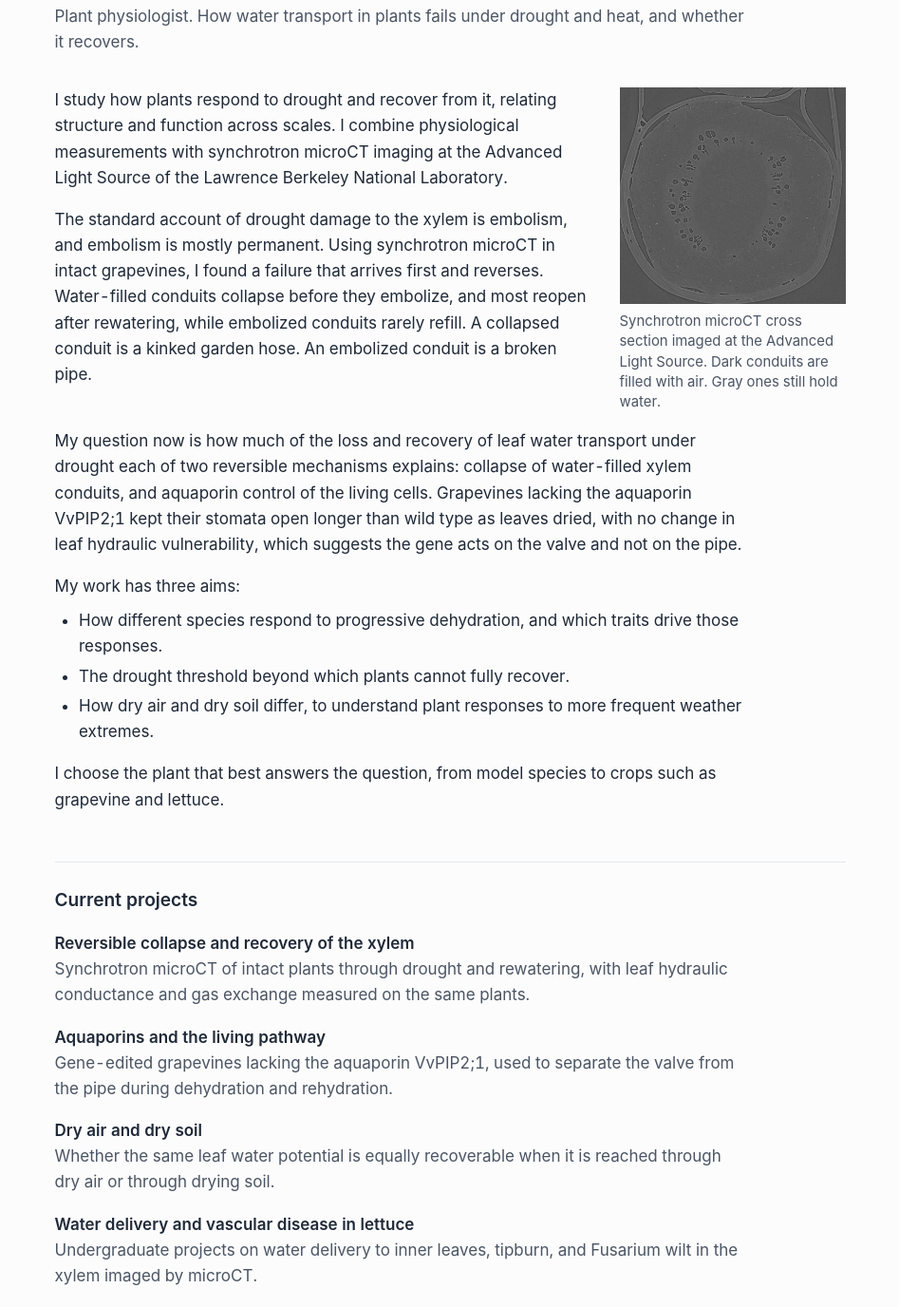
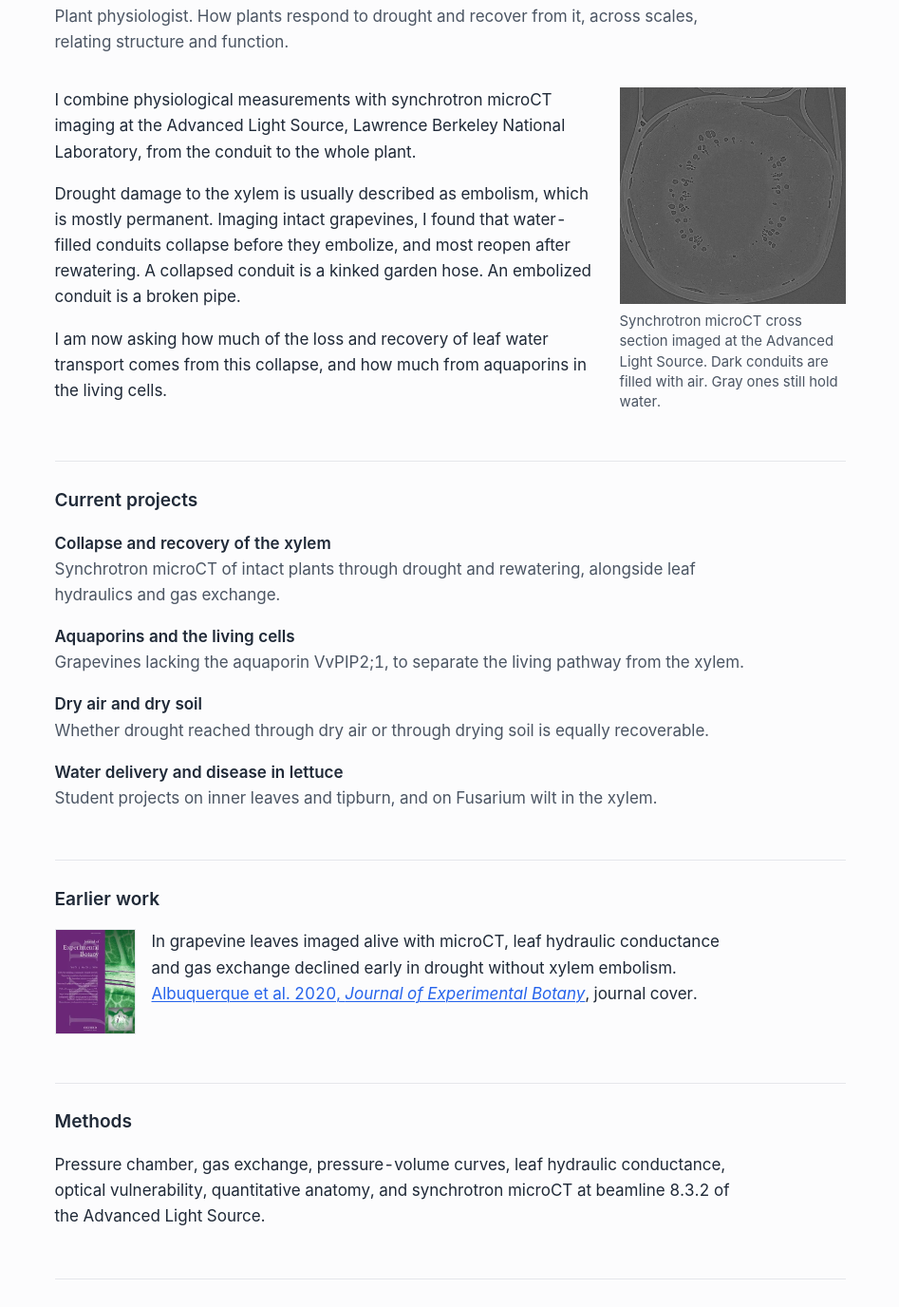
Before and after one commit to cpalbuquerque/cpalbuquerque.github.io, an Astro site: page / in a window 1280 px wide. Shown: the part 156-1532 px from the top of the page at 95% size, without its empty margins (166-1113 px from the left). Built offline with nearby package versions, Linux system fonts and the light colour scheme; Astro itself is replaced by a stand-in of ours.

Commit message:
Simplify Research: structure and function across scales, shorter text
- One-line summary now reads: how plants respond to drought and recover
  from it, across scales, relating structure and function. Used in the
  site description, share card and People.
- Research text cut to three short paragraphs; aims list removed;
  shorter projects and methods; funding in one quiet list.
- Almond data figure moved to Research training on People.
- Shorter description of the Plant Physiology course research experience.

```diff
--- a/src/data/site.js
+++ b/src/data/site.js
@@ -13,7 +13,7 @@ export const person = {
 };
 
 export const siteDescription =
-  'Caetano Albuquerque, plant physiologist at CSU Monterey Bay: how water transport in plants fails under drought and heat, and whether it recovers.';
+  'Caetano Albuquerque, plant physiologist at CSU Monterey Bay: how plants respond to drought and recover from it, across scales, relating structure and function.';
 
 // status: 'published' | 'accepted' | 'review'
 // Student authors: * undergraduate mentee, ** co-mentored graduate student.
--- a/src/pages/index.astro
+++ b/src/pages/index.astro
@@ -1,57 +1,58 @@
 ---
 import { Image } from 'astro:assets';
 import Base from '../layouts/Base.astro';
-import { person, supporters, funding } from '../data/site.js';
+import { person, funding } from '../data/site.js';
 import { findPhoto, loadLogos } from '../lib/content.js';
 
-// TODO: content/photos/microct_grapevine.jpg (or .png) with its line in captions.txt.
 const microct = findPhoto(/^microct_grapevine\.(jpe?g|png|webp)$/i);
-// TODO: logo files in content/logos/ listed in logos.txt. Until then the names show as text.
+// TODO: logo files in content/logos/ listed in logos.txt.
 const logos = loadLogos();
-const almond = findPhoto(/^data_almond_vulnerability\./);
 
 const projects = [
   {
-    title: 'Reversible collapse and recovery of the xylem',
-    text: 'Synchrotron microCT of intact plants through drought and rewatering, with leaf hydraulic conductance and gas exchange measured on the same plants.',
+    title: 'Collapse and recovery of the xylem',
+    text: 'Synchrotron microCT of intact plants through drought and rewatering, alongside leaf hydraulics and gas exchange.',
   },
   {
-    title: 'Aquaporins and the living pathway',
-    text: 'Gene-edited grapevines lacking the aquaporin VvPIP2;1, used to separate the valve from the pipe during dehydration and rehydration.',
+    title: 'Aquaporins and the living cells',
+    text: 'Grapevines lacking the aquaporin VvPIP2;1, to separate the living pathway from the xylem.',
   },
   {
     title: 'Dry air and dry soil',
-    text: 'Whether the same leaf water potential is equally recoverable when it is reached through dry air or through drying soil.',
+    text: 'Whether drought reached through dry air or through drying soil is equally recoverable.',
   },
   {
-    title: 'Water delivery and vascular disease in lettuce',
-    text: 'Undergraduate projects on water delivery to inner leaves, tipburn, and Fusarium wilt in the xylem imaged by microCT.',
+    title: 'Water delivery and disease in lettuce',
+    text: 'Student projects on inner leaves and tipburn, and on Fusarium wilt in the xylem.',
   },
 ];
 ---
 
 <Base
   title="Research"
-  description="Caetano Albuquerque, plant physiologist at CSU Monterey Bay: how water transport in plants fails under drought and heat, and whether it recovers."
+  description="Caetano Albuquerque, plant physiologist at CSU Monterey Bay: how plants respond to drought and recover, across scales and relating structure and function."
 >
   <h1 class="text-2xl">{person.name}</h1>
   <p class="mt-1 max-w-measure text-muted">
-    Plant physiologist. How water transport in plants fails under drought and heat, and whether it recovers.
+    Plant physiologist. How plants respond to drought and recover from it, across scales, relating
+    structure and function.
   </p>
 
   <div class="mt-8 flex flex-col gap-6 md:flex-row md:items-start">
     <div class="prose-block md:flex-1">
       <p>
-        I study how plants respond to drought and recover from it, relating structure and function
-        across scales. I combine physiological measurements with synchrotron microCT imaging at the
-        Advanced Light Source of the Lawrence Berkeley National Laboratory.
+        I combine physiological measurements with synchrotron microCT imaging at the Advanced Light Source,
+        Lawrence Berkeley National Laboratory, from the conduit to the whole plant.
       </p>
       <p>
-        The standard account of drought damage to the xylem is embolism, and embolism is mostly
-        permanent. Using synchrotron microCT in intact grapevines, I found a failure that arrives first
-        and reverses. Water-filled conduits collapse before they embolize, and most reopen after
-        rewatering, while embolized conduits rarely refill. A collapsed conduit is a kinked garden hose.
-        An embolized conduit is a broken pipe.
+        Drought damage to the xylem is usually described as embolism, which is mostly permanent. Imaging
+        intact grapevines, I found that water-filled conduits collapse before they embolize, and most
+        reopen after rewatering. A collapsed conduit is a kinked garden hose. An embolized conduit is a
+        broken pipe.
+      </p>
+      <p>
+        I am now asking how much of the loss and recovery of leaf water transport comes from this
+        collapse, and how much from aquaporins in the living cells.
       </p>
     </div>
     {microct && (
@@ -60,26 +61,6 @@ const projects = [
         <figcaption class="mt-2 text-sm text-muted">{microct.caption}</figcaption>
       </figure>
     )}
-  </div>
-
-  <div class="prose-block mt-4">
-    <p>
-      My question now is how much of the loss and recovery of leaf water transport under drought each
-      of two reversible mechanisms explains: collapse of water-filled xylem conduits, and aquaporin
-      control of the living cells. Grapevines lacking the aquaporin VvPIP2;1 kept their stomata open
-      longer than wild type as leaves dried, with no change in leaf hydraulic vulnerability, which
-      suggests the gene acts on the valve and not on the pipe.
-    </p>
-    <p>My work has three aims:</p>
-    <ul class="mt-2 list-disc space-y-1 pl-6">
-      <li>How different species respond to progressive dehydration, and which traits drive those responses.</li>
-      <li>The drought threshold beyond which plants cannot fully recover.</li>
-      <li>How dry air and dry soil differ, to understand plant responses to more frequent weather extremes.</li>
-    </ul>
-    <p class="mt-4">
-      I choose the plant that best answers the question, from model species to crops such as grapevine
-      and lettuce.
-    </p>
   </div>
 
   <h2 class="section-title">Current projects</h2>
@@ -92,53 +73,32 @@ const projects = [
     ))}
   </dl>
 
-  {almond && (
-    <figure class="mt-6 max-w-lg">
-      <Image src={almond.image} alt={almond.caption} widths={[520, 900]} sizes="(min-width: 768px) 32rem, 100vw" class="h-auto w-full border border-rule" />
-      <figcaption class="mt-2 text-sm text-muted">{almond.caption}</figcaption>
-    </figure>
-  )}
-
   <h2 class="section-title">Earlier work</h2>
   <div class="mt-4 flex max-w-measure gap-4">
     <a href="https://doi.org/10.1093/jxb/eraa392" class="shrink-0 hover:bg-transparent">
-      <img src="/img/jxb-2020-cover.webp" width="240" height="313" alt="Cover of Journal of Experimental Botany, volume 71, issue 22, 2020, featuring this paper" class="h-auto w-20 border border-rule" loading="lazy" />
+      <img src="/img/jxb-2020-cover.webp" width="240" height="313" alt="Cover of Journal of Experimental Botany, volume 71, issue 22, 2020" class="h-auto w-20 border border-rule" loading="lazy" />
     </a>
     <p>
       In grapevine leaves imaged alive with microCT, leaf hydraulic conductance and gas exchange declined
-      early in drought without xylem embolism. The decline was driven by the living cells outside the xylem.
+      early in drought without xylem embolism.
       <a href="https://doi.org/10.1093/jxb/eraa392">Albuquerque et al. 2020, <em>Journal of Experimental Botany</em></a>, journal cover.
     </p>
   </div>
 
   <h2 class="section-title">Methods</h2>
   <p class="mt-4 max-w-measure">
-    Pressure chamber, porometry and gas exchange, pressure-volume curves, leaf hydraulic conductance by the
-    evaporative flux method, optical vulnerability imaging, quantitative anatomy from hand sections,
-    synchrotron microCT at beamline 8.3.2 of the Advanced Light Source (Lawrence Berkeley National
-    Laboratory), a gravimetric phenotyping platform under construction, and gene-edited grapevine lines
-    built with collaborators at UC Davis.
+    Pressure chamber, gas exchange, pressure-volume curves, leaf hydraulic conductance, optical
+    vulnerability, quantitative anatomy, and synchrotron microCT at beamline 8.3.2 of the Advanced Light
+    Source.
   </p>
 
   <h2 class="section-title">Funding</h2>
-  <h3 class="mt-4 text-base">Research</h3>
-  <ul class="mt-2 max-w-measure space-y-3">
-    {funding.research.map((g) => (
-      <li>
-        <span class="font-semibold">{g.funder}.</span> {g.title}. <span class="text-muted">{g.role}, {g.years}.</span>
-      </li>
+  <ul class="mt-4 max-w-measure space-y-2 text-sm text-muted">
+    {[...funding.research, ...funding.teaching].map((g) => (
+      <li><span class="text-ink">{g.funder}.</span> {g.title}. {g.role}, {g.years}.</li>
     ))}
+    <li><span class="text-ink">Advanced Light Source, beamline 8.3.2.</span> Synchrotron beamtime, 15 shifts across two proposals.</li>
   </ul>
-  <h3 class="mt-6 text-base">Teaching</h3>
-  <ul class="mt-2 max-w-measure space-y-3">
-    {funding.teaching.map((g) => (
-      <li>
-        <span class="font-semibold">{g.funder}.</span> {g.title}. <span class="text-muted">{g.role}, {g.years}. {g.note}</span>
-      </li>
-    ))}
-  </ul>
-  <h3 class="mt-6 text-base">Synchrotron beamtime</h3>
-  <p class="mt-2 max-w-measure">{funding.beamtime}</p>
 
   {logos.length > 0 && (
     <ul class="mt-8 flex flex-wrap items-center gap-x-8 gap-y-5">
--- a/src/pages/teaching.astro
+++ b/src/pages/teaching.astro
@@ -10,7 +10,7 @@ const csumb = [
     code: 'BIO 332',
     title: 'Plant Physiology',
     terms: 'Fall 2023 to 2026',
-    text: 'An upper-division lecture course with 100 students in Fall 2026, most of them biology and agriculture majors. Because the course has no laboratory, I built a course-based research experience into it, worth 20 percent of the grade. Every student works with synchrotron microCT scans of grapevine petioles from my research, learning to tell a water-filled conduit from an embolized one and a collapsed one from an intact one. Their work helps train AI segmentation for SYNAPS-I, a Berkeley Lab project within the Department of Energy Genesis Mission. Two students from my lab trained at a microCT workshop at Berkeley Lab and help lead it. This semester students also helped collect data in one of my experiments and are analyzing those same numbers in class.',
+    text: 'An upper-division lecture course, 100 students in Fall 2026. It has no laboratory, so I built a course-based research experience into it: every student works with synchrotron microCT scans of grapevine petioles from my research, telling water-filled conduits from embolized ones and collapsed ones from intact ones. Their work helps train image segmentation for SYNAPS-I, a Berkeley Lab project. Two students from my lab trained at Berkeley Lab and help lead it.',
   },
   {
     code: 'BIO 106',
```
Also changed, not shown: src/pages/people.astro (+8 -1 lines), public/og.png.
